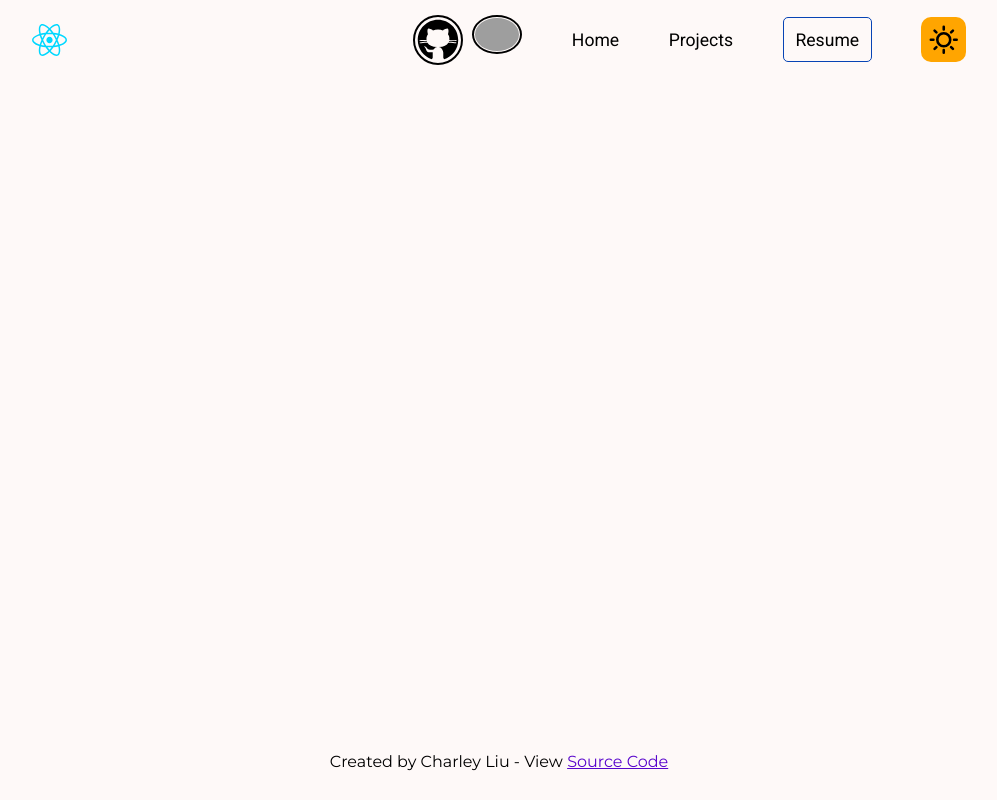
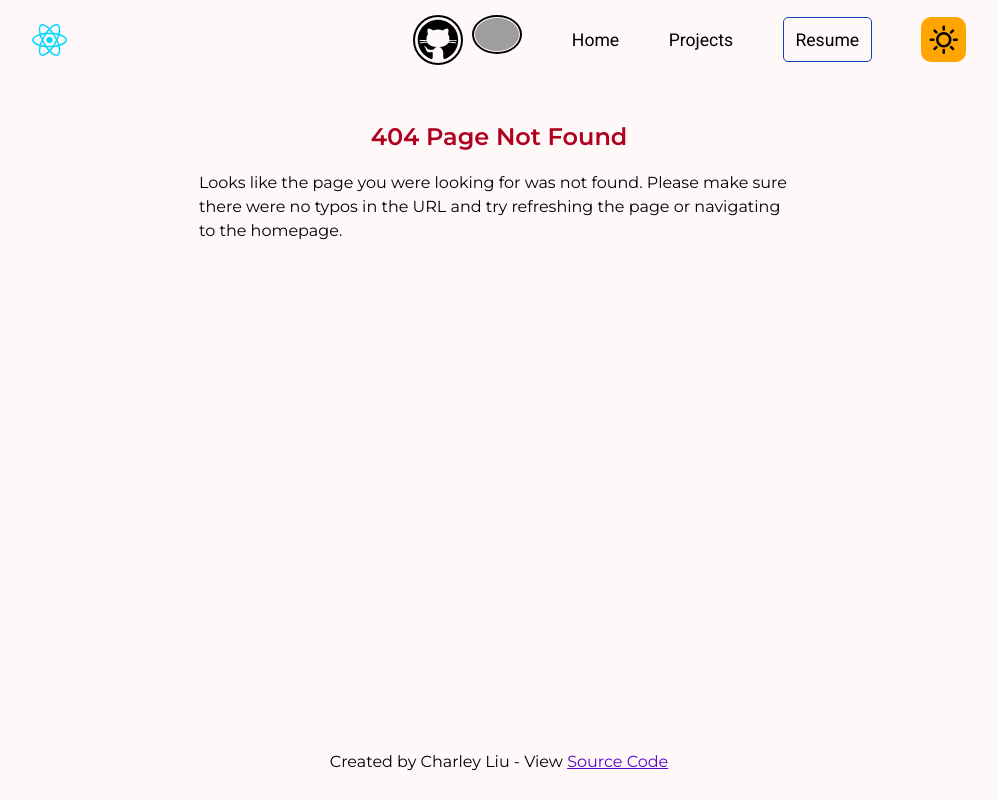
Before and after one commit to Columbium41/Personal-Website, a React (Vite) app: page /Personal-Website/projects in a window 1280 px wide. Shown: the whole page, without its empty margins (141-1138 px from the left). Built offline with nearby package versions, Linux system fonts and the light colour scheme; grey boxes are pictures that could not be loaded.

Commit message:
Added 404 page

```diff
--- a/src/App.jsx
+++ b/src/App.jsx
@@ -11,6 +11,7 @@ import LoadingOverlay from '/src/components/LoadingOverlay';
 import useThemeDetector from './hooks/useThemeDetector';
 import { useEffect } from 'react';
 import useDocumentTitle from './hooks/useDocumentTitle';
+import NotFound from './components/NotFound';
 
 function changeTheme(isDarkTheme) {
   const documentElement = document.documentElement;
@@ -48,6 +49,7 @@ function App() {
               <Route exact path="/" element={<Home data={data} setDocumentTitle={setDocumentTitle} />} />
               <Route exact path="/projects" element={<Projects data={data} setDocumentTitle={setDocumentTitle} />} />
               <Route exact path="/projects/:id" element={<ProjectPage data={data} setDocumentTitle={setDocumentTitle} />} />
+              <Route path="*" element={<NotFound setDocumentTitle={setDocumentTitle} />} />
             </Routes>
           </main>
           <Footer />
--- /dev/null
+++ b/src/components/NotFound.jsx
@@ -0,0 +1,19 @@
+import { useEffect } from "react";
+
+function NotFound({ setDocumentTitle }) {
+    useEffect(() => {
+        setDocumentTitle("Not Found");
+    }, [])
+
+    return (
+        <div className="not-found">
+            <h2 className="text-center">404 Page Not Found</h2>
+            <p>
+                Looks like the page you were looking for was not found.
+                Please make sure there were no typos in the URL and try refreshing the page or navigating to the homepage.
+            </p>
+        </div>
+    )
+}
+
+export default NotFound;
--- a/src/css/App.css
+++ b/src/css/App.css
@@ -169,16 +169,6 @@
 }
 
 
-/* Footer */
-footer {
-    text-align: center;
-    margin: 5ch 0 2.5ch 0;
-}
-footer a {
-    color: var(--fg-secondary);
-}
-
-
 
 /* Projects Section */
 .card-container-grid {
@@ -318,3 +308,22 @@ footer a {
     justify-content: center;
     color: var(--error);
 }
+
+
+
+/* Not Found Page */
+.not-found h2 {
+    margin-bottom: 1ch;
+    color: var(--error);
+}
+
+
+
+/* Footer */
+footer {
+    text-align: center;
+    margin: 5ch 0 2.5ch 0;
+}
+footer a {
+    color: var(--fg-secondary);
+}
```
